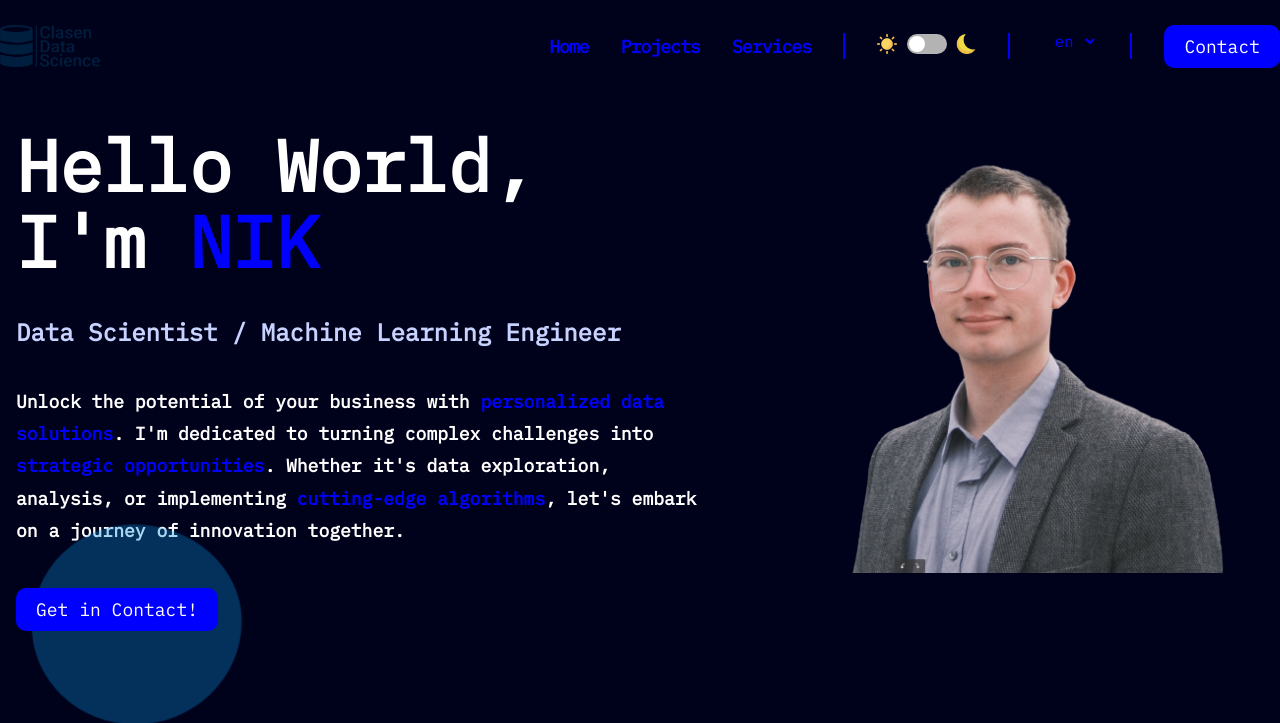
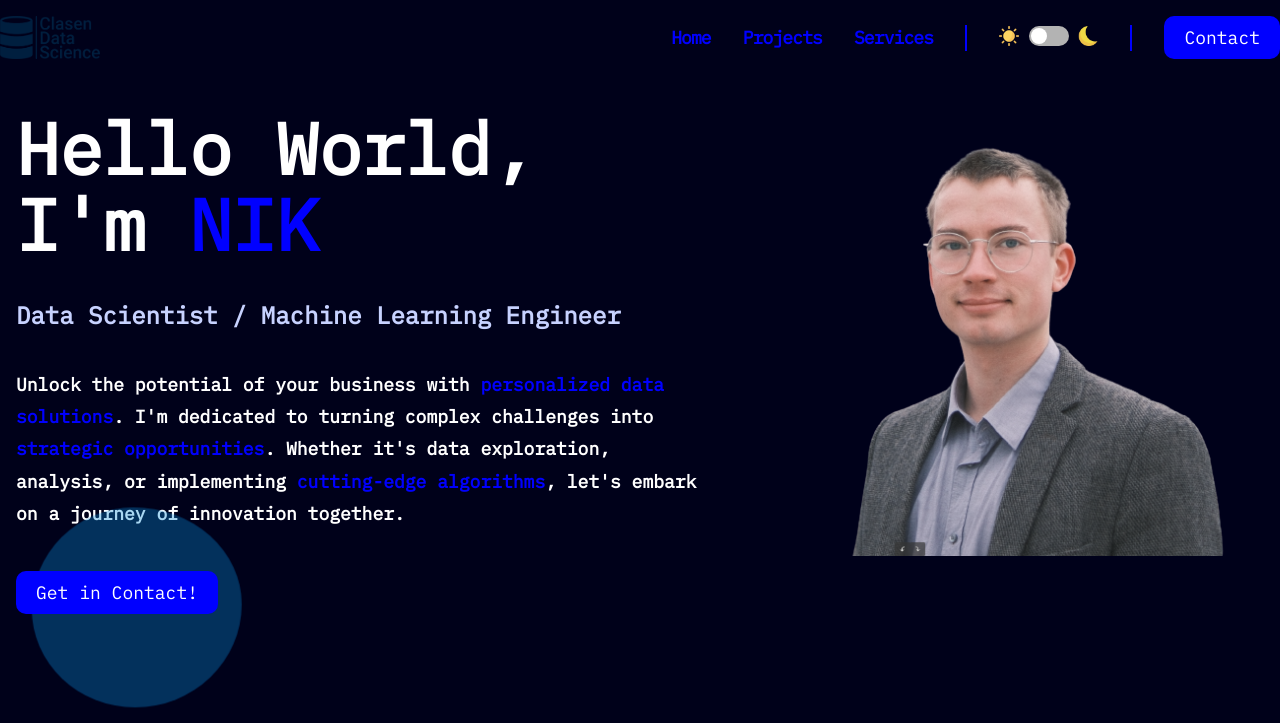
Before and after one commit to FinanceNik/PersonalWebsite, a Flask app: page / in a window 1280 px wide. Shown: the top 723 px of the page. Run offline with Flask 3, Linux system fonts and the light colour scheme; parts of the project's set-up code (start-up, migrations or seed data) failed here and were passed over.

Commit message:
general improvements to the UI and UX of the navigation, projects and services pages

```diff
--- a/templates/global-templates/navigation-bar.html
+++ b/templates/global-templates/navigation-bar.html
@@ -25,13 +25,14 @@
                 <img src="{{ url_for('static', filename='/image_assets/crescent-moon.png') }}" alt="Logo"
                      class="color-mode">
             </li>
-            <li class="header__line"></li>
-            <li class="language-switcher">
-                <select id="language-select" onchange="loadJSON(value)">
-                    <option value="en">en</option>
-                    <option value="de">de</option>
-                </select>
-            </li>
+            <!-- This will eventually trigger the language switching functionality -->
+            <!--            <li class="header__line"></li>
+                        <li class="language-switcher">
+                            <select id="language-select" onchange="loadJSON(value)">
+                                <option value="en">en</option>
+                                <option value="de">de</option>
+                            </select>
+                        </li>-->
             <li class="header__line"></li>
             <li class="active">
                 <a class="header__contact button" href="/contact">Contact</a>
```
